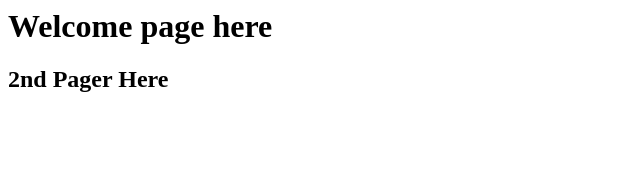
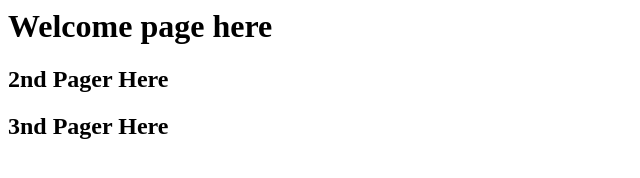
Before and after one commit to vinodelance/Do-Test, a plain HTML site: page index.html in a window 1280 px wide. Shown: the whole page, without its empty margins (0-640 px from the left). Drawn offline with Linux system fonts and the light colour scheme.

Commit message:
add 3 line

```diff
--- a/index.html
+++ b/index.html
@@ -1,2 +1,3 @@
 <h1> Welcome page here </h1>
 <h2> 2nd Pager Here </h2>
+<h2> 3nd Pager Here </h2>
```
